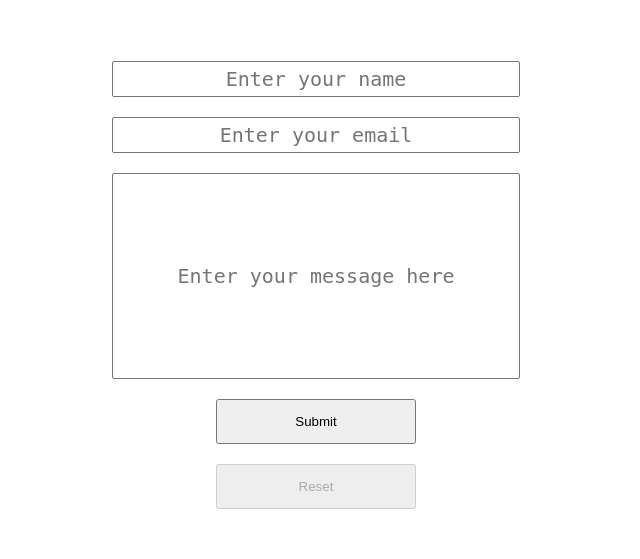
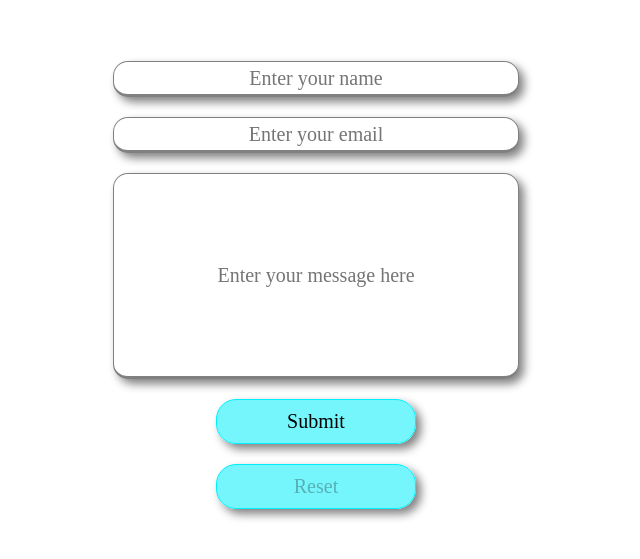
Before and after one commit to Dichik/web-laba-2, a React (Create React App) app: page / in a window 1280 px wide. Shown: the part 139-698 px from the top of the page, without its empty margins (324-964 px from the left). Built offline with nearby package versions, Linux system fonts and the light colour scheme.

Commit message:
Spinner was added

```diff
--- a/package.json
+++ b/package.json
@@ -8,7 +8,9 @@
     "@testing-library/user-event": "^12.1.10",
     "react": "^17.0.2",
     "react-dom": "^17.0.2",
+    "react-loader-spinner": "^4.0.0",
     "react-scripts": "4.0.3",
+    "styled-components": "^5.3.3",
     "web-vitals": "^1.0.1"
   },
   "scripts": {
--- a/src/App.css
+++ b/src/App.css
@@ -3,8 +3,13 @@
     text-align: center;
     outline: none;
 
-    font-family: "DejaVu Sans Mono";
+    font-family: "Ubuntu";
     font-size: 20px;
+
+    border: 0.5px solid grey;
+    border-bottom: 3px solid grey;
+    border-radius: 15px;
+    box-shadow: 5px 5px 10px grey;
 }
 
 .nameInputField {
@@ -29,12 +34,36 @@
     height: 45px;
     width: 200px;
     margin-top: 20px;
+
+    background: rgba(0, 239, 252, 0.54);
+    border: 1px solid #00effc;
+    border-radius: 20px;
+    box-shadow: 5px 5px 10px grey;
+
+    font-family: "Ubuntu";
+    font-size: 20px;
+}
+
+.submitButton:hover {
+    background: #00effc;
+}
+
+.resetButton:hover {
+    background: #00effc;
 }
 
 .resetButton {
     height: 45px;
     width: 200px;
     margin-top: 20px;
+
+    background: rgba(0, 239, 252, 0.54);
+    border: 1px solid #00effc;
+    border-radius: 20px;
+    box-shadow: 5px 5px 10px grey;
+
+    font-family: "Ubuntu";
+    font-size: 20px;
 }
 
 /*TODO add borders and background*/
--- a/src/App.js
+++ b/src/App.js
@@ -1,18 +1,24 @@
 import './App.css';
 // import sendEmail from './Mailer'
 import {useState} from "react";
+import Spinner from "./Speener";
 
 function App() {
     const [name, setName] = useState("");
     const [email, setEmail] = useState("");
     const [textMessage, setTextMessage] = useState("");
     const [submitBlocked, setSubmitBlocked] = useState(false);
+    const [activeField, setActiveField] = useState(0);
+    const [sendingEmail, setSendingEmail] = useState(false);
 
     let regEmail = /^[a-zA-Z-0-9]+@[a-zA-Z-0-9]+\.[A-Za-z]+$/
 
     const showErrorMessage = (str, errorNumber) => {
-        // 1 - empty string in name or text
-        // 2 - smth wrong with email
+        if(errorNumber === 1) {
+            alert("There is an empty string...");
+        } else {
+            alert("There is something wrong with your email");
+        }
     }
 
     const notEmpty = (str) => {
@@ -35,8 +41,11 @@ function App() {
         if(!submitBlocked) {
             setSubmitBlocked(true);
             if(notEmpty(name) && notEmpty(textMessage) && checkEmail()) {
+                setSendingEmail(true);
                 sendEmail(name, email, textMessage);
-            }
+                // setSendingEmail(false);
+                resetData();
+            } else setSubmitBlocked(false);
         }
     }
 
@@ -45,6 +54,7 @@ function App() {
         setEmail("");
         setTextMessage("");
         setSubmitBlocked(false);
+        setActiveField(0);
     }
 
     const allFieldsEmpty = () => {
@@ -58,6 +68,8 @@ function App() {
   //  TODO add database connection (Supabase, or another)
   return (
       <div>
+          { !sendingEmail ?
+          <div>
               {/*TODO message about a successfully sent data*/}
               {/*TODO send email with a text*/}
               {/*TODO add header*/}
@@ -65,19 +77,40 @@ function App() {
                      className={"inputField nameInputField centerBlock"}
                      value={name}
                      onChange={event => setName(event.target.value)}
+                     onFocus={() => setActiveField(1)}
+                     onBlur={() => setActiveField(0)}
+                     style={{
+                         borderBottom: activeField === 1 ? '3px solid #10fc2a' : null
+                     }}
+                  // TODO light-green color if a field is filled
               />
               <input type={"email"} placeholder={"Enter your email"}
                      value={email}
                      onChange={(event => setEmail(event.target.value))}
-               className={"inputField emailInputField centerBlock"} />
+                     onFocus={() => setActiveField(2)}
+                     onBlur={() => setActiveField(0)}
+                     style={{
+                         borderBottom: activeField === 2 ? '3px solid #10fc2a' : null
+                     }}
+                     className={"inputField emailInputField centerBlock"}
+              />
+              {/*TODO red color if a field has error for a 3 seconds*/}
               <input type={"text"} placeholder={"Enter your message here"}
                      value={textMessage}
                      onChange={event => setTextMessage(event.target.value)}
-               className={"inputField textField centerBlock"} />
-        {/*TODO add speener*/}
+                     className={"inputField textField centerBlock"}
+                     onFocus={() => setActiveField(3)}
+                     onBlur={() => setActiveField(0)}
+                     style={{
+                         borderBottom: activeField === 3 ? '3px solid #10fc2a' : null
+                     }}
+              />
               <button className={"centerBlock submitButton"}
                       onClick={submitData}
                       disabled={submitBlocked}
+                      style={{
+                          background: submitBlocked ? '#05acbb' : null
+                      }}
               >
                   Submit
               </button>
@@ -86,10 +119,10 @@ function App() {
                       onClick={resetData}>
                   Reset
               </button>
-    {/*    TODO add an ability to enter a text (message) - no null*/}
+          </div> : Spinner()
+          }
       </div>
   );
 }
-//TODO add validation for inputs
 //TODO add css files
 export default App;
--- /dev/null
+++ b/src/Speener.js
@@ -0,0 +1,27 @@
+import './App.css'
+import Loader from 'react-loader-spinner'
+import './App.css'
+import styled from 'styled-components';
+
+function Spinner() {
+    return (
+        <ContainerLoader>
+            <Loader
+                type={"Puff"}
+                color={"#00BFFF"}
+                height={100}
+                width={100}
+                timeout={10 * 3000} // 30 seconds
+            />
+        </ContainerLoader>
+    );
+}
+
+const ContainerLoader = styled.div`
+    position: fixed;
+    top: 50%;
+    left: 50%;
+    transform: translate(-50%, -50%);
+`
+
+export default Spinner;
```
Also changed, not shown: 1 other file (tests, documents, lock files or other folders). Lines whose indentation alone changed are shown as unchanged.
